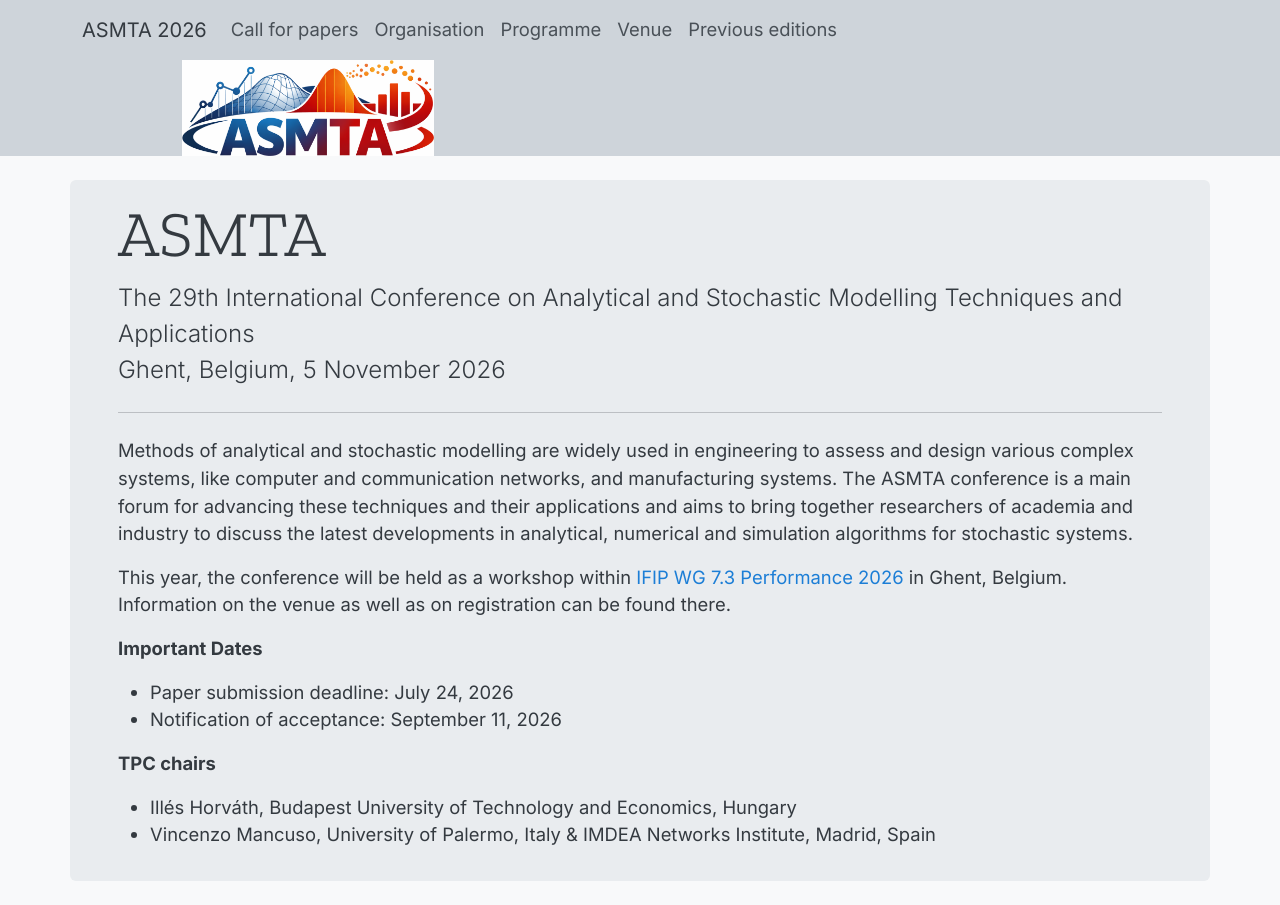
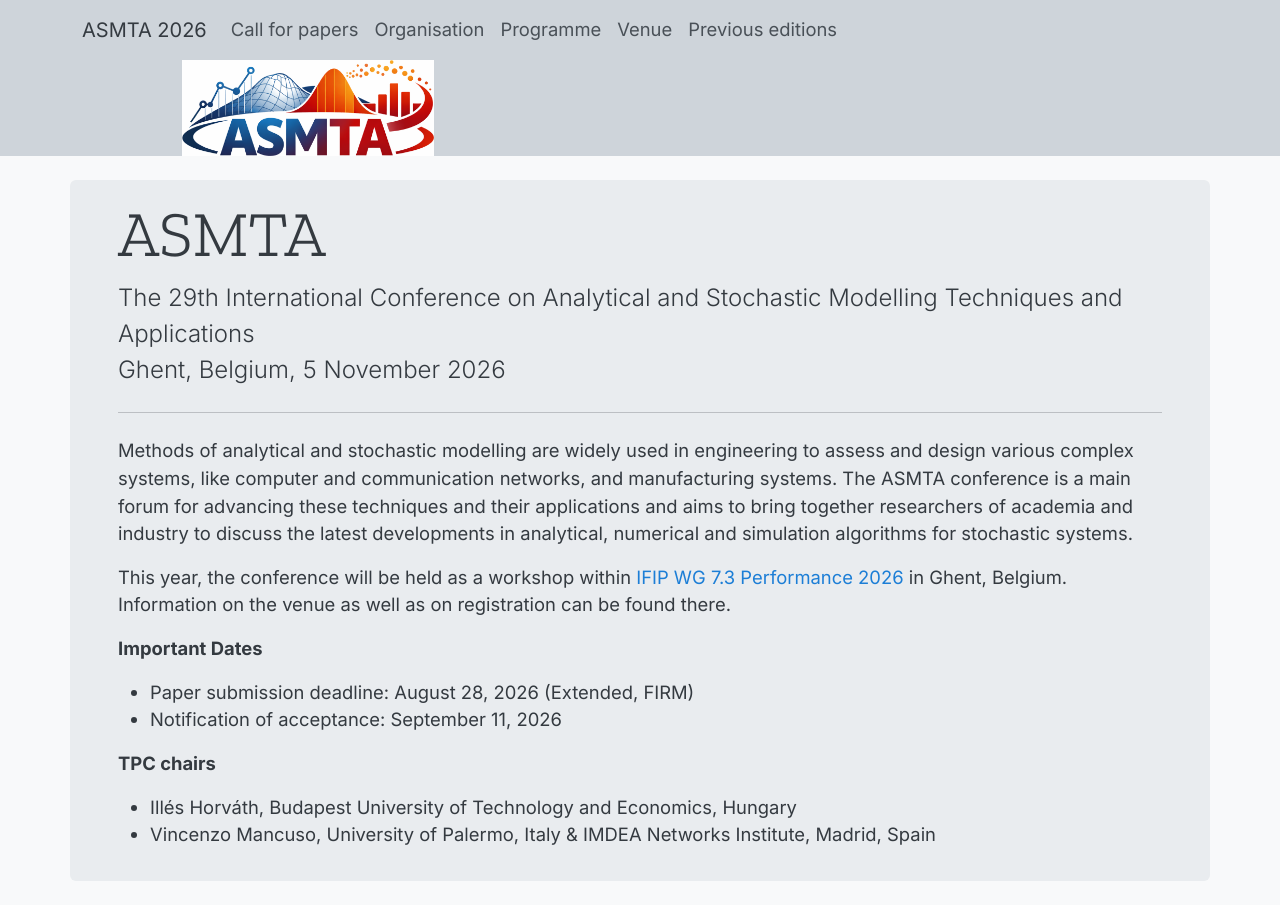
Before and after one commit to asmta/asmta.github.io, a Jekyll site: the page built from index.md, in a window 1280 px wide. Built offline with Jekyll 4.4.1, drawn with Linux system fonts in a browser that asks for light colours.

Commit message:
Update index.md

```diff
--- a/index.md
+++ b/index.md
@@ -17,7 +17,7 @@ Information on the venue as well as on registration can be found there.
 
 **Important Dates**
 
-- Paper submission deadline: July 24, 2026
+- Paper submission deadline: August 28, 2026 (Extended, FIRM)
 - Notification of acceptance: September 11, 2026
 
 **TPC chairs**
```
